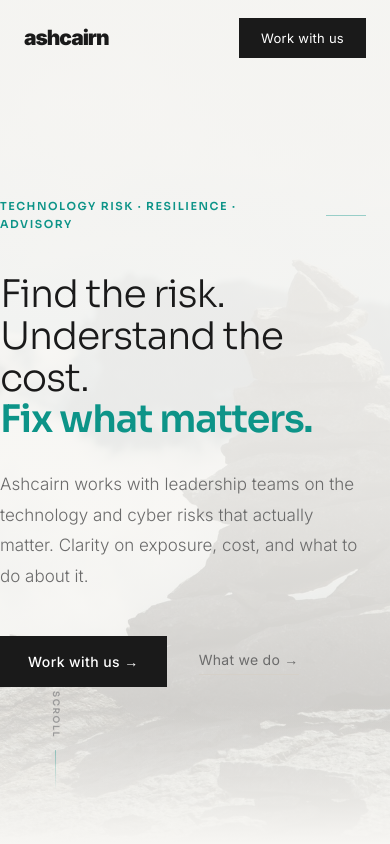
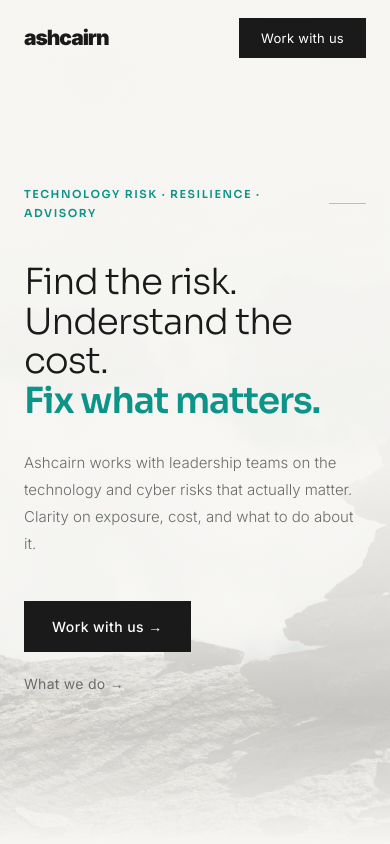
Before and after one commit to Ashcairn/ashcairn-web, a plain HTML site: page index.html in a window 390 px wide. Shown: the top 844 px of the page. Drawn offline with Linux system fonts and the light colour scheme.

Commit message:
mobile fix

```diff
--- a/index.html
+++ b/index.html
@@ -810,21 +810,61 @@
       .section, .section-alt, .section-warm { padding: 72px 0; }
       .nav-links a:not(.nav-cta) { display: none; }
       footer { flex-direction: column; gap: 10px; text-align: center; }
+
+      /* Hero: restore container left padding (overridden by desktop rule) */
+      #hero .container { padding-left: 24px; }
+
+      /* Reposition background image for portrait/tablet viewports */
+      #hero {
+        background-position: 72% 15%;
+        padding: 120px 0 80px;
+      }
+
+      /* Stronger top-down overlay so text is always legible */
       #hero::before {
         background: linear-gradient(
           to bottom,
-          rgba(247,246,243,0.96) 0%,
-          rgba(247,246,243,0.90) 60%,
-          rgba(247,246,243,0.75) 100%
+          rgba(247,246,243,0.97) 0%,
+          rgba(247,246,243,0.94) 45%,
+          rgba(247,246,243,0.82) 70%,
+          rgba(247,246,243,0.55) 100%
         );
       }
+
+      /* Align scroll indicator with new container padding */
+      .hero-scroll { left: 24px; }
+
+      /* Allow hero-inner to use full available width */
+      .hero-inner { max-width: 100%; }
+
+      /* Stack CTA buttons vertically on smaller viewports */
+      .hero-actions { flex-direction: column; align-items: flex-start; gap: 20px; }
     }
 
     @media (max-width: 560px) {
       .team-grid { grid-template-columns: 1fr; max-width: 320px; margin: 0 auto; }
       .tombstone-grid { grid-template-columns: 1fr; }
       .cs-card { padding: 28px 20px; }
-      .hero-headline { font-size: 38px; }
+
+      #hero {
+        background-position: center 15%;
+        min-height: 100svh;
+      }
+
+      /* On small phones, push the image below text by fading fully at bottom half */
+      #hero::before {
+        background: linear-gradient(
+          to bottom,
+          rgba(247,246,243,0.99) 0%,
+          rgba(247,246,243,0.97) 55%,
+          rgba(247,246,243,0.85) 75%,
+          rgba(247,246,243,0.60) 100%
+        );
+      }
+
+      .hero-headline { font-size: 36px; }
+      .hero-sub { font-size: 15px; }
+      .hero-scroll { display: none; }
     }
 
   </style>
```
